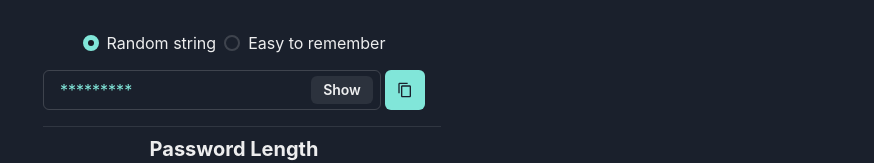
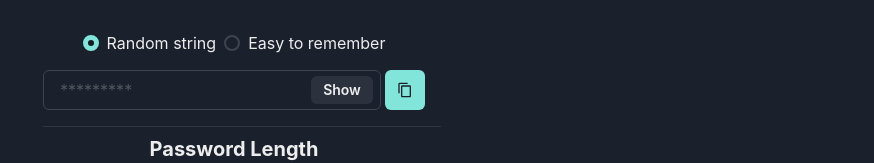
Before and after one commit to W3journey/Password-Generator, a Next.js app: page / in a window 1280 px wide. Shown: the part 130-293 px from the top of the page, without its empty margins (406-1280 px from the left). Built offline with nearby package versions, Linux system fonts and the light colour scheme.

Commit message:
Added Tooltip to copy button

```diff
--- a/pages/index.js
+++ b/pages/index.js
@@ -118,7 +118,6 @@ export default function Home() {
               <Input
                 pr="4.5rem"
                 placeholder={show ? password : "*********"}
-                _placeholder={{ opacity: 1, color: "#81E6D9" }}
                 type={show ? "Text" : "password"}
               />
               <InputRightElement width="4.5rem" mr="47px">
@@ -127,6 +126,7 @@ export default function Home() {
                 </Button>
               </InputRightElement>
               <Spacer />
+              <Tooltip hasArrow label="Copy to clipboard" closeDelay={500}>
                 <IconButton
                   aria-label="Copy to clipboard"
                   colorScheme="teal"
@@ -134,6 +134,7 @@ export default function Home() {
                   ml="4px"
                   onClick={() => handleCopy(password)}
                 />
+              </Tooltip>
             </InputGroup>
           </Flex>
           <Divider p={2} />
```
Lines whose indentation alone changed are shown as unchanged.
